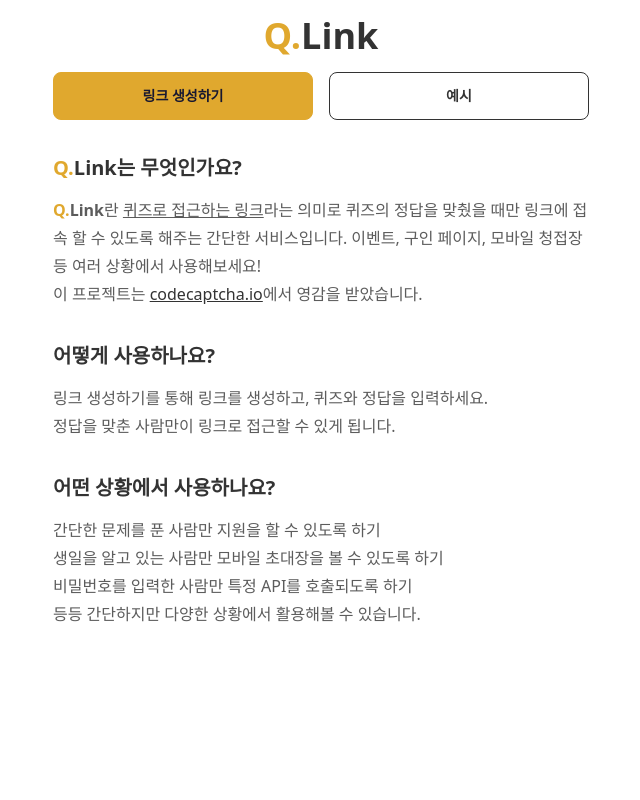
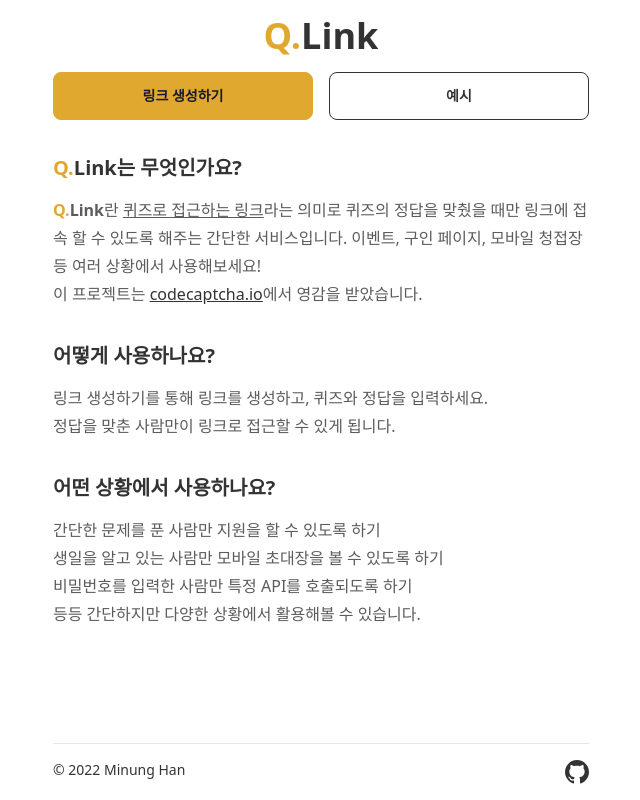
Before and after one commit to hmu332233/q-link, a Next.js app: page / in a window 1280 px wide. Shown: the whole page, without its empty margins (319-959 px from the left). Built offline with nearby package versions, Linux system fonts and the light colour scheme.

Commit message:
footer 추가

```diff
--- /dev/null
+++ b/components/Footer.tsx
@@ -0,0 +1,38 @@
+import React from 'react';
+
+function Footer() {
+  return (
+    <footer className="flex mt-auto py-4 mt-8 border-t text-sm">
+      <div className="">
+        © 2022{' '}
+        <a
+          className="link link-hover"
+          href="https://github.com/hmu332233"
+          target="_blank"
+          rel="noreferrer"
+        >
+          Minung Han
+        </a>
+      </div>
+      <div className="ml-auto">
+        <a
+          href="https://github.com/hmu332233/q-link"
+          target="_blank"
+          rel="noreferrer"
+        >
+          <svg
+            className="fill-current"
+            xmlns="http://www.w3.org/2000/svg"
+            width="24"
+            height="24"
+            viewBox="0 0 24 24"
+          >
+            <path d="M12 0c-6.626 0-12 5.373-12 12 0 5.302 3.438 9.8 8.207 11.387.599.111.793-.261.793-.577v-2.234c-3.338.726-4.033-1.416-4.033-1.416-.546-1.387-1.333-1.756-1.333-1.756-1.089-.745.083-.729.083-.729 1.205.084 1.839 1.237 1.839 1.237 1.07 1.834 2.807 1.304 3.492.997.107-.775.418-1.305.762-1.604-2.665-.305-5.467-1.334-5.467-5.931 0-1.311.469-2.381 1.236-3.221-.124-.303-.535-1.524.117-3.176 0 0 1.008-.322 3.301 1.23.957-.266 1.983-.399 3.003-.404 1.02.005 2.047.138 3.006.404 2.291-1.552 3.297-1.23 3.297-1.23.653 1.653.242 2.874.118 3.176.77.84 1.235 1.911 1.235 3.221 0 4.609-2.807 5.624-5.479 5.921.43.372.823 1.102.823 2.222v3.293c0 .319.192.694.801.576 4.765-1.589 8.199-6.086 8.199-11.386 0-6.627-5.373-12-12-12z" />
+          </svg>
+        </a>
+      </div>
+    </footer>
+  );
+}
+
+export default Footer;
--- a/components/Header.tsx
+++ b/components/Header.tsx
@@ -4,11 +4,11 @@
 
 function Header({}: Props) {
   return (
-    <div className="text-center py-4">
+    <header className="text-center py-4">
       <h1 className="text-4xl font-bold text-base-content ">
         <span className="text-primary">Q.</span>Link
       </h1>
-    </div>
+    </header>
   );
 }
 
--- a/components/Layout.tsx
+++ b/components/Layout.tsx
@@ -2,6 +2,7 @@
 
 import Seo from 'components/Seo';
 import Header from 'components/Header';
+import Footer from 'components/Footer';
 
 type Props = {
   children: JSX.Element;
@@ -12,7 +13,8 @@
     <>
       <Seo />
       <Header />
-      <main>{children}</main>
+      <main className="mb-auto">{children}</main>
+      <Footer />
     </>
   );
 }
--- a/pages/index.tsx
+++ b/pages/index.tsx
@@ -12,7 +12,7 @@
         </Link>
       </div>
 
-      <article className="prose">
+      <section className="prose">
         <h3>
           <span className="text-primary">Q.</span>Link는 무엇인가요?
         </h3>
@@ -51,7 +51,7 @@
           <br />
           등등 간단하지만 다양한 상황에서 활용해볼 수 있습니다.
         </p>
-      </article>
+      </section>
     </div>
   );
 }
--- a/styles/globals.css
+++ b/styles/globals.css
@@ -9,6 +9,12 @@
   margin: 0 auto;
   padding-left: 20px;
   padding-right: 20px;
+}
+
+#__next {
+  display: flex;
+  flex-direction: column;
+  min-height: 100vh;
 }
 
 pre {
```
